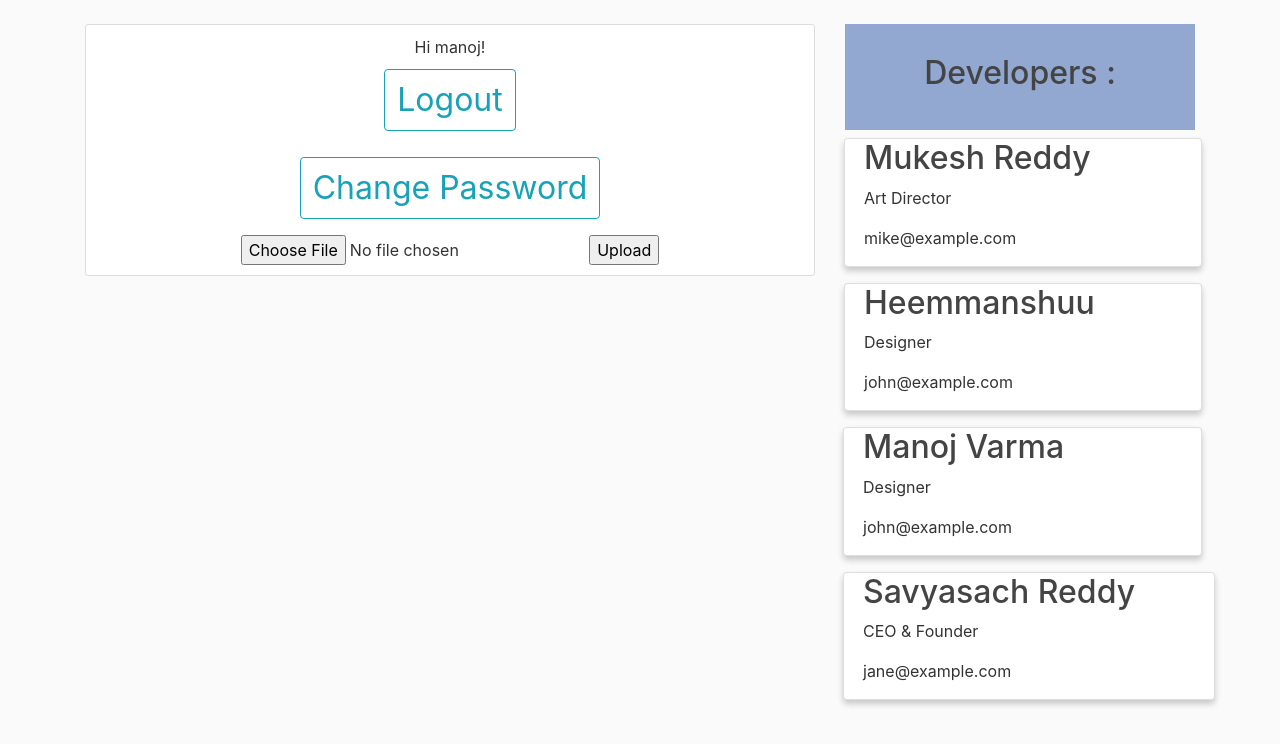
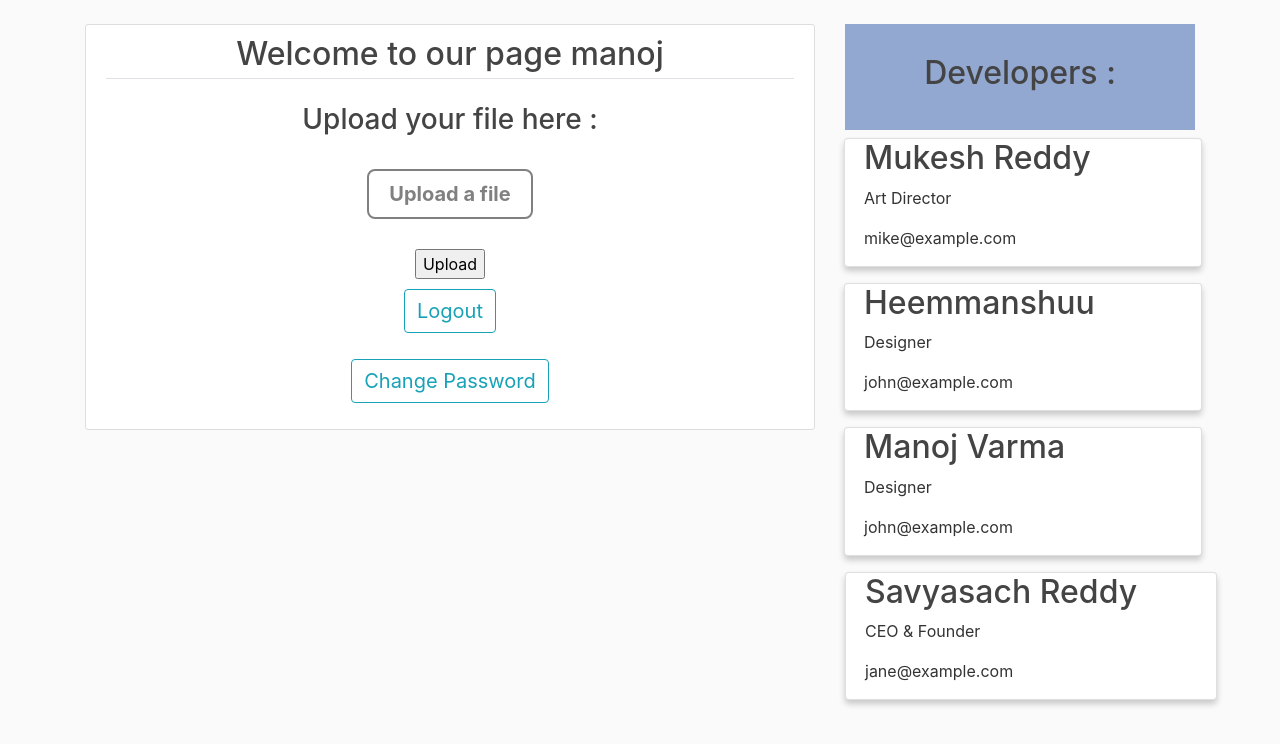
Before and after one commit to Mukesh231/RedPlag, a Django app: page /home/ in a window 1280 px wide. Shown: the part 56-800 px from the top of the page. Run offline with Django 3.2, Linux system fonts and the light colour scheme; a user stored in the database is signed in; some libraries are stand-ins or nearby versions.

Commit message:
last but one commit

```diff
--- a/RedPlag/urls.py
+++ b/RedPlag/urls.py
@@ -12,7 +12,7 @@ urlpatterns = [
     #path('api/', include('api.urls')),
     path('file/', include('fileupload.urls')),
    # path('api-auth/', include('rest_framework.urls')),
-    path('login/', auth_views.LoginView.as_view(template_name='login.html'), name ='login'),
+    path('login/', views.login_view, name ='login'),
     path('logout/', auth_views.LogoutView.as_view(template_name='logout.html'), name='logout'),
     path('home/', views.home, name='home'),
     path('', auth_views.LoginView.as_view(template_name='login.html'), name ='login'),
--- a/accounts/views.py
+++ b/accounts/views.py
@@ -50,7 +50,7 @@ def login_view(request):
                   return HttpResponse("You're account is disabled.")
           else:
               # Return an 'invalid login' error message.
-              messages.fail(request, f'Invalid Username or Password, Try again!!')
+              messages.error(request, f'Invalid Username or Password, Try again!!')
               return render(request,'login.html', {})
     else:
         # the login is a  GET request, so just show the user the login form.
--- a/static/css/main.css
+++ b/static/css/main.css
@@ -176,3 +176,44 @@ a.article-title:hover {
   position: absolute;
   left: 50%;
 } */
+
+
+
+.file_button
+{
+    position: relative;
+  overflow: hidden;
+  display: inline-block;
+  cursor: pointer;
+}
+
+.file_button input[type=file] {
+  font-size: 100px;
+  position: absolute;
+  left: 0;
+  top: 0;
+  opacity: 0;
+  cursor: pointer;
+}
+.fbtn
+{
+    border: 2px solid gray;
+  color: gray;
+  background-color: white;
+  padding: 8px 20px;
+  border-radius: 8px;
+  font-size: 20px;
+  font-weight: bold;
+  cursor: pointer;
+}
+
+.label
+{
+    background-color: indigo;
+  color: white;
+  padding: 0.5rem;
+  font-family: sans-serif;
+  border-radius: 0.3rem;
+  cursor: pointer;
+  margin-top: 1rem;
+}
--- a/templates/base.html
+++ b/templates/base.html
@@ -5,6 +5,7 @@
     <meta charset="utf-8">
     <link rel="stylesheet" href="https://maxcdn.bootstrapcdn.com/bootstrap/4.0.0/css/bootstrap.min.css">
     <link rel="stylesheet" type="text/css" href="{% static 'css/main.css' %}">
+
     {% if title %}
         <title>legi0n - {{ title }}</title>
     {% else %}
@@ -69,9 +70,8 @@
       </div>
     </div>
   </div>
-</div>
-  <div class="row ">
-    <div class="card" style="margin-left: 788px">
+    <div class="row ">
+    <div class="card" style="margin-left: 14px">
       <div class="container" style="margin: 0px 122px 0px 4px">
         <h2>Manoj Varma</h2>
         <p class="title">Designer</p>
@@ -79,12 +79,11 @@
       </div>
     </div>
   </div>
-</div>
 
 
 <div class="row">
   <div class="row">
-    <div class="card" style="margin-left: 788px">
+    <div class="card" style="margin-left: 30px">
       <div class= "container" style="margin: 0px 64px 0px 4px">
         <h2>Savyasach Reddy</h2>
         <p class="title">CEO & Founder</p>
@@ -92,6 +91,9 @@
       </div>
     </div>
   </div>
+</div>
+</div>
+</div>
 
     </div>
   </div>
--- a/templates/home.html
+++ b/templates/home.html
@@ -5,23 +5,40 @@
  <div class="content-section" style="text-align: center;">
 
 {% if user.is_authenticated %}
-  Hi {{ user.username }}!
-<form action='/logout' method='GET' class="form-group">
-    	<button class="btn btn-outline-info" type="submit" style="font-size: 32px; margin-top: 10px;">Logout</button>
-	</form>
-<form action='/password_change' method='GET' class="form-group">
-    	<button class="btn btn-outline-info" type="submit" style="font-size: 32px; margin-top: 10px;">Change Password</button>
-  </form>
+<div class="border-bottom mb-4">
+  <h2 style="margin-bottom: 5px">Welcome to our page {{ user.username }}</h2>
+</div>
+<h3>Upload your file here :</h3>
+<br>
   <form action='/file/' method="POST" enctype="multipart/form-data" >
     {%csrf_token%}
     <!-- {{form.non_field_errors}}
     {{form.as_p}} -->
-    <input type='file' accept=".zip" name='file' required="true">
+  <div class=file_button>
+    <button class="fbtn">Upload a file</button>
+    <input type='file' accept=".zip" name='file' required="true" id="file_button">
+
+  </div>
+    <br>
+    <br>
     <input type='submit' value='Upload' >
 </form>
+
+
+<form action='/logout' method='GET' class="form-group">
+      <button class="btn btn-outline-info" type="submit" style="font-size: 20px; margin-top: 10px;">Logout</button>
+  </form>
+<form action='/password_change' method='GET' class="form-group">
+      <button class="btn btn-outline-info" type="submit" style="font-size: 20px; margin-top: 10px;">Change Password</button>
+  </form>
+
+
+
+
+
 	{% else %}
   <p>Please log in to continue</p>
-  <a href="/login">Log In</a>
+  <a href="/login">Sign In</a>
   <p>Don't have an account yet?</p>
   <a href="/signup">Sign Up</a>
 {% endif %}
```
Also changed, not shown: templates/password_change_done.html (+6 -2 lines), db.sqlite3.
